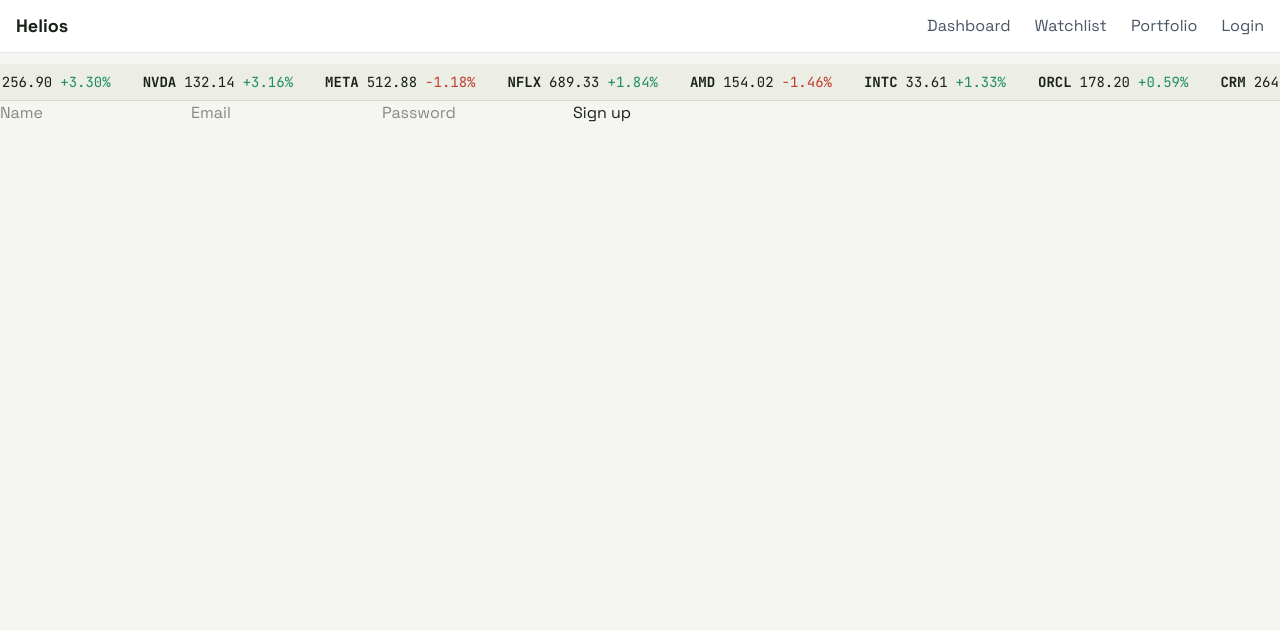
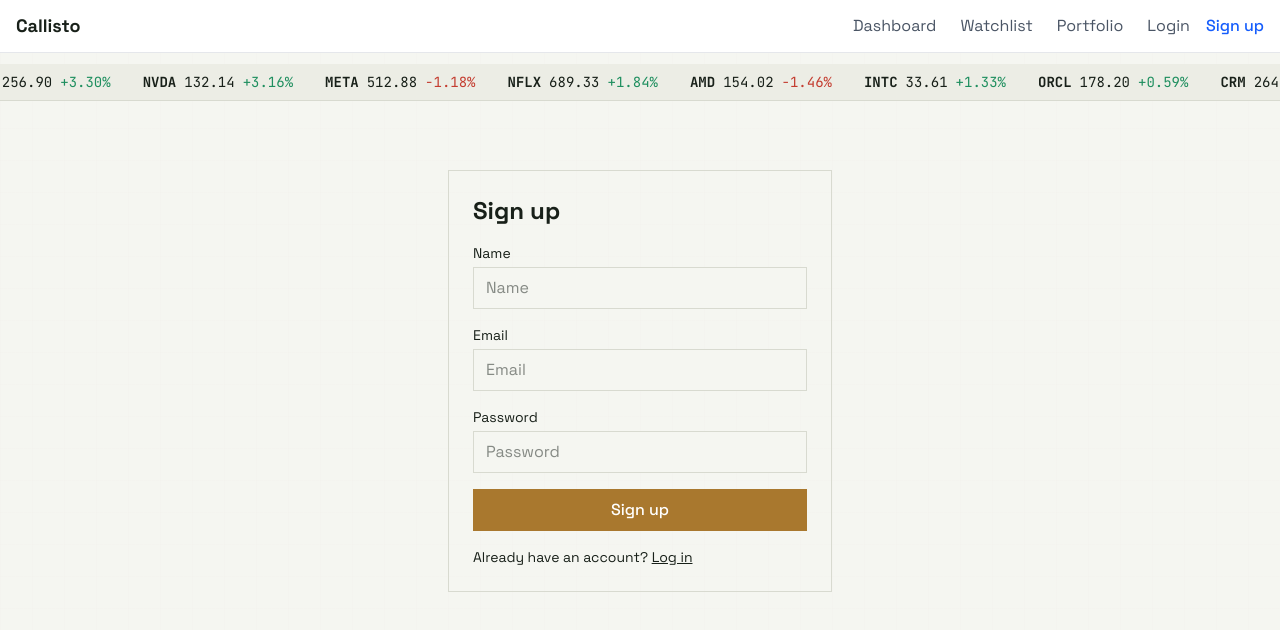
Before and after one commit to PiyushChundawat/Callisto, a Next.js app: page /signup in a window 1280 px wide. Shown: the top 630 px of the page. Built offline with nearby package versions, Linux system fonts and the light colour scheme; no server answers; the database is empty.

Commit message:
Add signup link, style signup, login loading state

```diff
--- a/src/app/login/page.tsx
+++ b/src/app/login/page.tsx
@@ -3,6 +3,7 @@ import { Suspense } from "react";
 import { signIn } from "next-auth/react";
 import { useState } from "react";
 import { useRouter, useSearchParams } from "next/navigation";
+import Link from "next/link";
 
 function LoginForm() {
   const router = useRouter();
@@ -12,11 +13,15 @@ function LoginForm() {
   const [email, setEmail] = useState("");
   const [password, setPassword] = useState("");
   const [error, setError] = useState("");
+  const [loading, setLoading] = useState(false);
 
   async function handleSubmit(event: React.FormEvent) {
     event.preventDefault();
+    if (loading) return;
     setError("");
+    setLoading(true);
 
+    try {
       const result = await signIn("credentials", {
         email: email,
         password: password,
@@ -25,10 +30,16 @@ function LoginForm() {
 
       if (result?.error) {
         setError("Invalid email or password");
+        setLoading(false);
         return;
       }
 
       router.push(callbackUrl);
+      router.refresh();
+    } catch (err) {
+      setError("Could not reach the server. Please try again.");
+      setLoading(false);
+    }
   }
 
   return (
@@ -62,7 +73,13 @@ function LoginForm() {
           />
         </div>
         {error ? <p className="text-sm">{error}</p> : null}
-        <button type="submit" className="helios-btn">Log in</button>
+        <button type="submit" className="helios-btn" disabled={loading}>
+                {loading ? "Logging in..." : "Log in"}
+          </button>
+          <p className="text-sm">
+                Don&apos;t have an account?{" "}
+                <Link href="/signup" className="underline">Sign up</Link>
+          </p>
       </form>
     </div>
   );
--- a/src/app/signup/page.tsx
+++ b/src/app/signup/page.tsx
@@ -1,5 +1,6 @@
 "use client";
 
+import Link from "next/link";
 import { signIn } from "next-auth/react";
 import { useState } from "react";
 import { useRouter } from "next/navigation";
@@ -11,11 +12,15 @@ export default function SignupPage() {
   const [email, setEmail] = useState("");
   const [password, setPassword] = useState("");
   const [error, setError] = useState("");
+  const [loading, setLoading] = useState(false);
 
   async function handleSubmit(event: React.FormEvent) {
     event.preventDefault();
+    if (loading) return;
     setError("");
+    setLoading(true);
 
+    try {
       const signupResponse = await fetch("/api/signup", {
         method: "POST",
         headers: { "Content-Type": "application/json" },
@@ -25,11 +30,10 @@ export default function SignupPage() {
       if (!signupResponse.ok) {
         const body = await signupResponse.json();
         setError(body.error || "Something went wrong");
+        setLoading(false);
         return;
       }
 
-    // Signup succeeded — now log the same credentials in immediately
-    // so the user never has to type them twice.
       const signInResult = await signIn("credentials", {
         email: email,
         password: password,
@@ -37,44 +41,73 @@ export default function SignupPage() {
       });
 
       if (signInResult?.error) {
-      // Very unlikely (account was just created with these exact
-      // credentials), but handle it rather than silently failing.
-      setError("Account created, but automatic login failed. Please log in.");
         router.push("/login");
         return;
       }
 
       router.push("/");
+      router.refresh();
+    } catch (err) {
+      setError("Could not reach the server. Please try again.");
+      setLoading(false);
+    }
   }
 
   return (
-    <form onSubmit={handleSubmit}>
+    <div className="flex min-h-[70vh] items-center justify-center px-4">
+      <form
+        onSubmit={handleSubmit}
+        className="flex w-full max-w-sm flex-col gap-4 border border-[var(--line)] p-6"
+      >
+        <h1 className="text-2xl font-bold">Sign up</h1>
+        <div className="flex flex-col gap-1">
+          <label htmlFor="name" className="text-sm">Name</label>
           <input
+            id="name"
             type="text"
             value={name}
             onChange={function (event) {
               setName(event.target.value);
             }}
             placeholder="Name"
+            className="helios-input"
           />
+        </div>
+        <div className="flex flex-col gap-1">
+          <label htmlFor="email" className="text-sm">Email</label>
           <input
+            id="email"
             type="email"
             value={email}
             onChange={function (event) {
               setEmail(event.target.value);
             }}
             placeholder="Email"
+            className="helios-input"
           />
+        </div>
+        <div className="flex flex-col gap-1">
+          <label htmlFor="password" className="text-sm">Password</label>
           <input
+            id="password"
             type="password"
             value={password}
             onChange={function (event) {
               setPassword(event.target.value);
             }}
             placeholder="Password"
+            className="helios-input"
           />
-      {error ? <p>{error}</p> : null}
-      <button type="submit">Sign up</button>
+        </div>
+        {error ? <p className="text-sm">{error}</p> : null}
+        <button type="submit" className="helios-btn" disabled={loading}>
+          {loading ? "Creating account..." : "Sign up"}
+        </button>
+        <p className="text-sm">
+          Already have an account?{" "}
+          <Link href="/login" className="underline">Log in</Link>
+        </p>
       </form>
+    </div>
   );
 }
--- a/src/components/ui/Navbar.tsx
+++ b/src/components/ui/Navbar.tsx
@@ -14,7 +14,7 @@ export default function Navbar() {
   return (
     <nav className="fixed top-0 w-full z-50 bg-white border-b border-gray-200">
       <div className="max-w-screen-xl mx-auto flex items-center justify-between px-4 py-3">
-        <span className="font-semibold text-lg">Helios</span>
+        <span className="font-semibold text-lg">Callisto</span>
         <div className="flex items-center gap-6">
           <ul className="flex gap-6">
             {links.map((link) => (
@@ -41,9 +41,14 @@ export default function Navbar() {
               </button>
             </div>
           ) : (
-            <Link href="/login" className="text-gray-600 hover:text-blue-600">
-              Login
-            </Link>
+            <div className="flex items-center gap-4">
+  <Link href="/login" className="text-gray-600 hover:text-blue-600">
+    Login
+  </Link>
+  <Link href="/signup" className="text-blue-600 font-medium hover:underline">
+    Sign up
+  </Link>
+</div>
           )}
         </div>
       </div>
```
Lines whose indentation alone changed are shown as unchanged.
